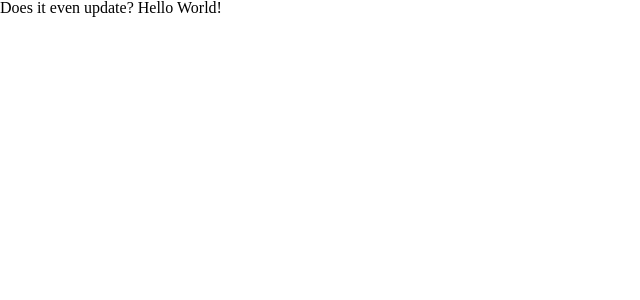
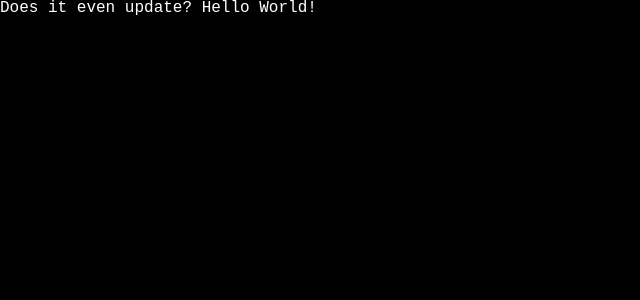
Before and after one commit to rikardjaksch/rikardjaksch.github.io, a Jekyll site: the page built from index.html, in a window 1280 px wide. Shown: the top 300 px of the page, without its empty margins (0-640 px from the left). Built offline with Jekyll 4.4.1, drawn with Linux system fonts in a browser that asks for light colours.

Commit message:
Some more styling and restructure

```diff
--- a/_config.yml
+++ b/_config.yml
@@ -1,3 +1,5 @@
+name: Rikard Jaksch
+description: Small Blog
 permalink: /:title/
 markdown: kramdown
 
--- a/_includes/meta.html
+++ /dev/null
@@ -1,18 +0,0 @@
-	<meta charset="utf-8" />
-	<meta content='text/html; charset=utf-8' http-equiv='Content-Type'>
-	<meta http-equiv='X-UA-Compatible' content='IE=edge'>
-	<meta name='viewport' content='width=device-width, initial-scale=1.0, maximum-scale=1.0'>
-
-	{% if page.excerpt %}
-    <meta name="description" content="{{ page.excerpt| strip_html }}" />
-    <meta property="og:description" content="{{ page.excerpt| strip_html }}" />
-    {% else %}
-    <meta name="description" content="{{ site.description }}">
-    <meta property="og:description" content="{{ site.description }}" />
-    {% endif %}
-	<meta name="author" content="{{ site.name }}" />
-
-	{% if page.title %}
-    <meta property="og:title" content="{{ page.title }}" />
-    <meta property="twitter:title" content="{{ page.title }}" />
-    {% endif %}
--- a/_layouts/default.html
+++ b/_layouts/default.html
@@ -3,7 +3,11 @@
 	<head>
 		<title>{{ site.name }} – {{ site.description }}</title>
 
-		{% include meta.html %}
+		<meta charset="utf-8" />
+		<meta content='text/html; charset=utf-8' http-equiv='Content-Type'>
+		<meta http-equiv='X-UA-Compatible' content='IE=edge'>
+		<meta name='viewport' content='width=device-width, initial-scale=1.0, maximum-scale=1.0'>
+		<meta name="author" content="{{ site.name }}" />
 
 		<!--[if lt IE 9]>
       		<script src="http://html5shiv.googlecode.com/svn/trunk/html5.js"></script>
--- /dev/null
+++ b/_sass/_variables.scss
@@ -0,0 +1,2 @@
+$bg-color: #000;
+$main-color: #fff;
--- a/style.scss
+++ b/style.scss
@@ -1,4 +1,13 @@
 ---
 ---
 
+@charset "utf-8";
 @import "reset";
+@import "variables";
+@import url('https://fonts.googleapis.com/css?family=Source+Code+Pro:400,700');
+
+body {
+    background-color: $bg-color;
+    color: $main-color;
+    font-family: 'Roboto Mono', monospace; margin: 0 auto;
+}
```
Also changed, not shown: other parts of _layouts/default.html (+14 -1 lines), _includes/analytics.html (deleted, +0 -14 lines).
